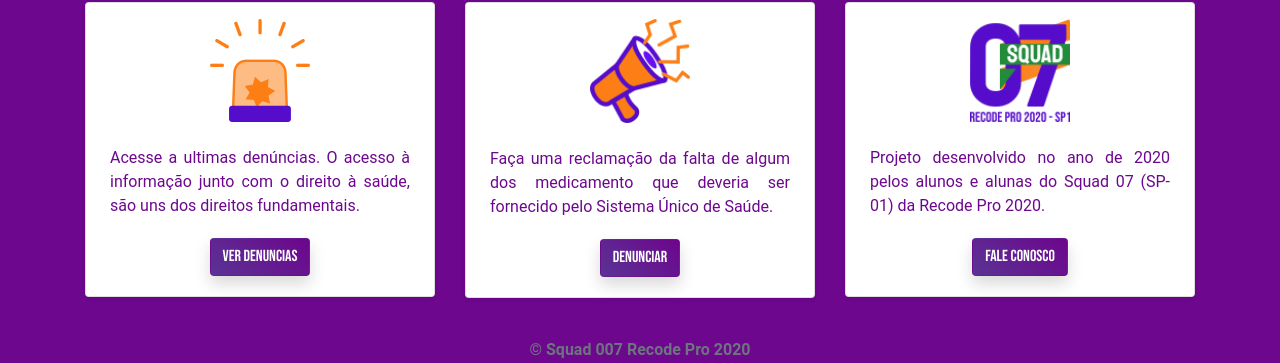
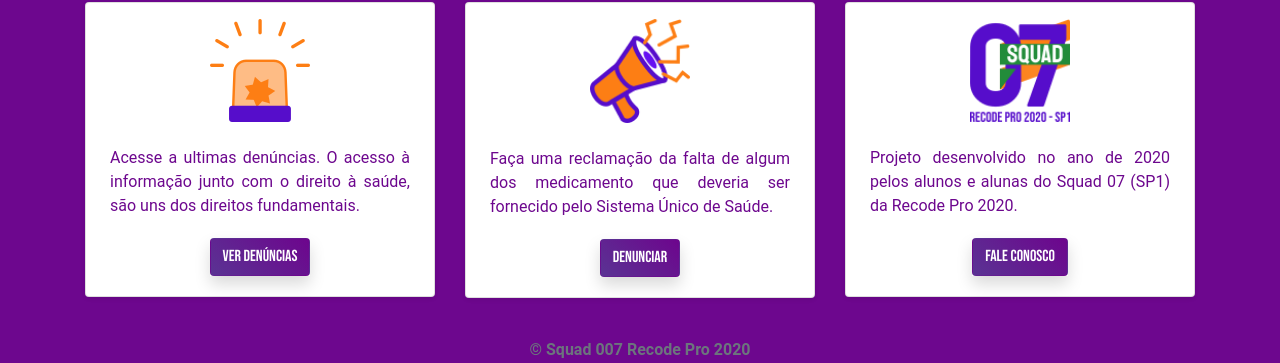
Before and after one commit to NayDev/squad7, a PHP site: page / in a window 1280 px wide. Shown: the part 533-896 px from the top of the page. Run offline with PHP 8.4, Linux system fonts and the light colour scheme.

Commit message:
acento em denúncias e SP1

```diff
--- a/index.php
+++ b/index.php
@@ -108,7 +108,7 @@
                 <p class="card-text text-justify p-1">Acesse a ultimas denúncias. O acesso à informação junto com o direito à saúde, são uns dos direitos fundamentais.</p>
                 <div class="d-flex justify-content-center align-items-center">
                   <div class="btn-group shadow">
-                    <a type="button" href="lista_denuncias.php" class="btn btn-md text-white">Ver denuncias</a>
+                    <a type="button" href="lista_denuncias.php" class="btn btn-md text-white">Ver denúncias</a>
                   </div>
                 </div>
               </div>
@@ -133,7 +133,7 @@
             <div class="card mb-4 shadow-sm">
               <img class="bd-placeholder-img card-img-top img-responsive mx-auto mt-3" src="./img/logo_squad.png" alt="Logo">
               <div class="card-body">
-                <p class="card-text text-justify p-1">Projeto desenvolvido no ano de 2020 pelos alunos e alunas do Squad 07 (SP-01) da Recode Pro 2020.</p>
+                <p class="card-text text-justify p-1">Projeto desenvolvido no ano de 2020 pelos alunos e alunas do Squad 07 (SP1) da Recode Pro 2020.</p>
                 <div class="d-flex justify-content-center align-items-center">
                   <div class="btn-group shadow">
                     <a type="button" href="fale_conosco_sobre.php" class="btn btn-md text-white">Fale conosco</a>
```
